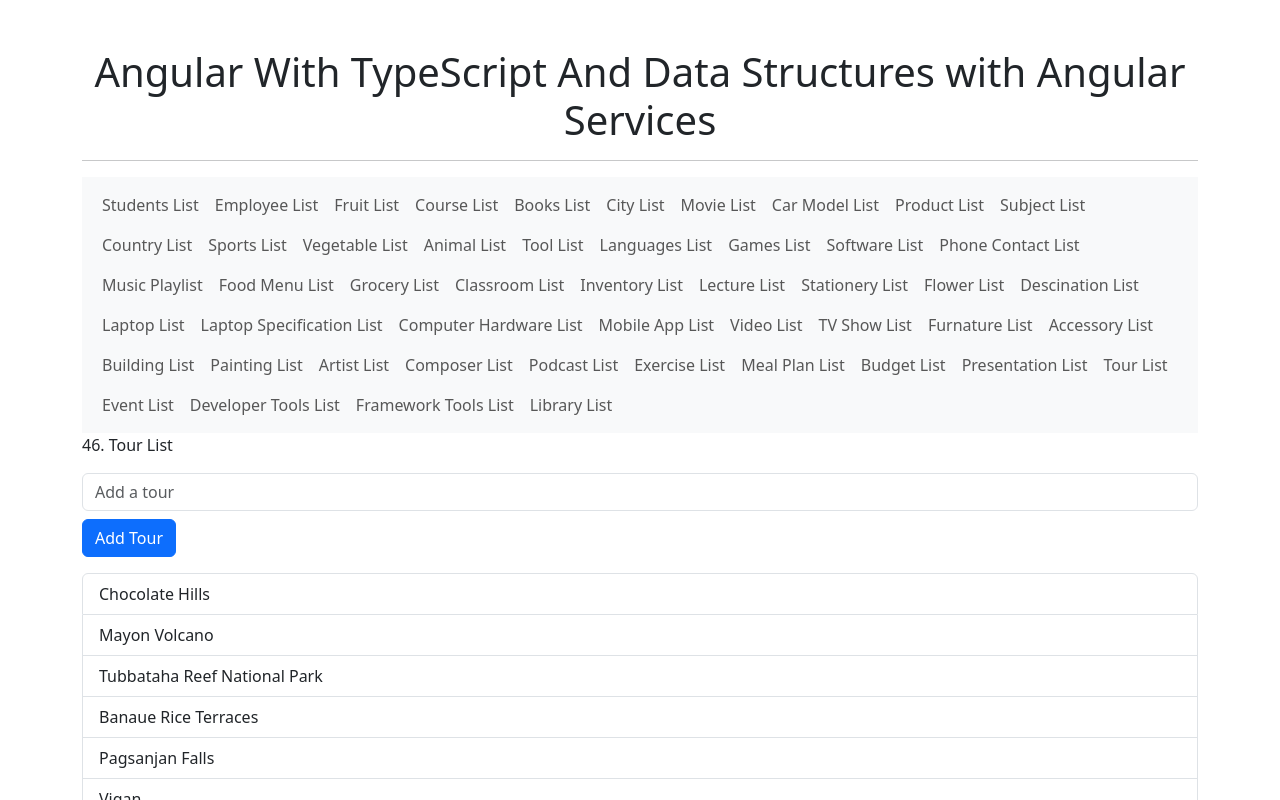
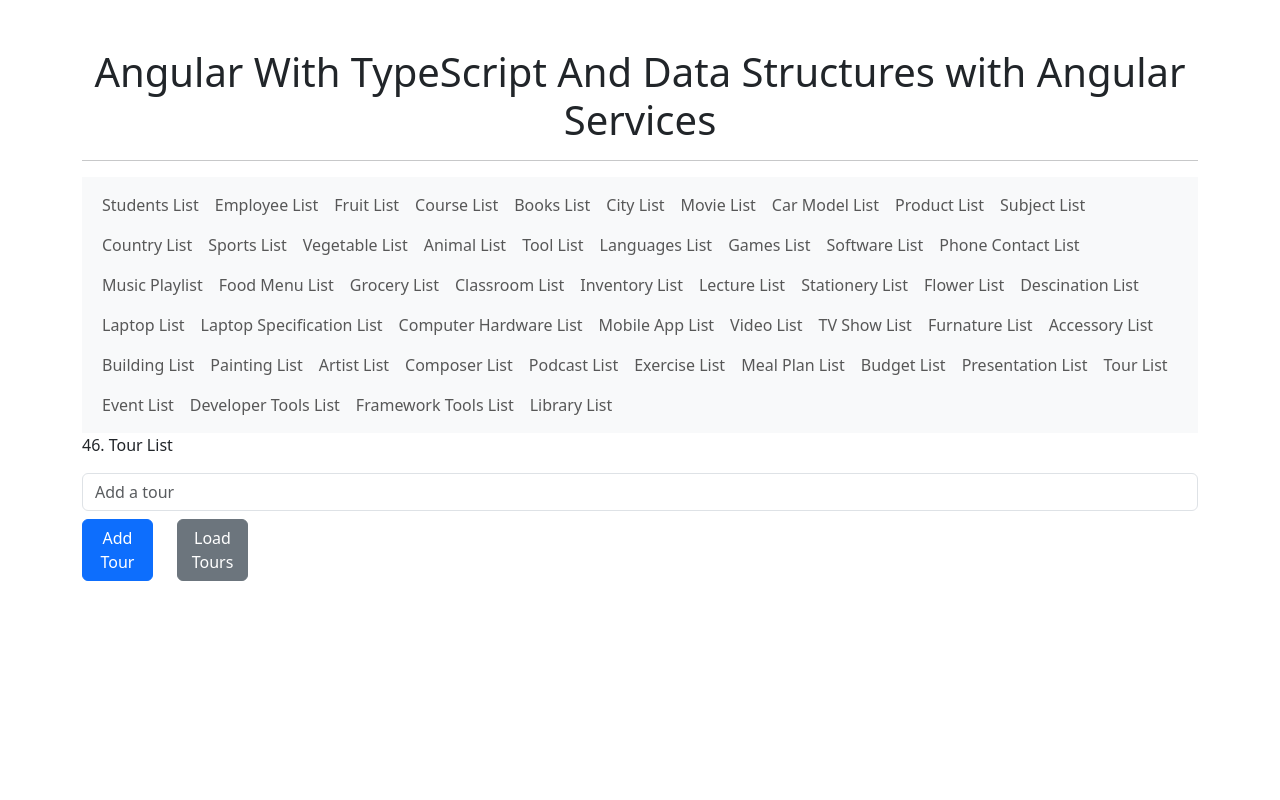
Before and after one commit to muningg/Angular_With_TypeScript_And_Data_Structures, an Angular app: page /tour-list in a window 1280 px wide. Shown: the top 800 px of the page. Built offline with nearby package versions, Linux system fonts and the light colour scheme.

Commit message:
feat(tour-list-service): add service to load tour list

```diff
--- a/src/app/components/tour-list/tour-list.component.html
+++ b/src/app/components/tour-list/tour-list.component.html
@@ -1,8 +1,14 @@
 <p>46. Tour List</p>
 <input type="text" class="form-control" [(ngModel)]="newTour" placeholder="Add a tour" />
 
-<button class="btn btn-primary mt-2" (click)="addTour()">Add Tour</button>
-
+<div class="row">
+  <div class="col-sm-1">
+    <button class="btn btn-primary mt-2" (click)="addTour()">Add Tour</button>
+  </div>
+  <div class="col-sm-1">
+    <button class="btn btn-secondary mt-2" (click)="provideToursList()">Load Tours</button>
+  </div>
+</div>
 <ul class="mt-3 list-group">
   <li class="list-group-item" *ngFor="let tour of tours">
     {{tour}}
--- a/src/app/components/tour-list/tour-list.component.ts
+++ b/src/app/components/tour-list/tour-list.component.ts
@@ -1,4 +1,5 @@
 import { Component } from '@angular/core';
+import { TourListService } from './tour-list.service';
 
 @Component({
   selector: 'app-tour-list',
@@ -6,13 +7,17 @@ import { Component } from '@angular/core';
   styleUrl: './tour-list.component.css'
 })
 export class TourListComponent {
-  tours: string[] = ['Chocolate Hills', 'Mayon Volcano', 'Tubbataha Reef National Park', 'Banaue Rice Terraces', 'Pagsanjan Falls', 'Vigan', 'Intramuros', 'Corregidor', 'Fort Santiago', 'Taal Volcano'];
+  tours: string[] = [];
   newTour: string = '';
+  constructor(private tourListService: TourListService) { }
 
   addTour() {
     if (this.newTour.trim()) {
-      this.tours.push(this.newTour);
+      this.tourListService.addTour(this.newTour);
       this.newTour = '';
     }
   }
+  provideToursList() {
+    this.tours = this.tourListService.loadTours();
+  }
 }
--- /dev/null
+++ b/src/app/components/tour-list/tour-list.service.ts
@@ -0,0 +1,18 @@
+import { Injectable } from '@angular/core';
+
+@Injectable({
+  providedIn: 'root'
+})
+export class TourListService {
+  private tours: string[] = [
+    'Chocolate Hills', 'Mayon Volcano', 'Tubbataha Reef National Park', 'Banaue Rice Terraces', 'Pagsanjan Falls', 'Vigan', 'Intramuros', 'Corregidor', 'Fort Santiago', 'Taal Volcano'
+  ];
+
+  loadTours() {
+    return this.tours;
+  }
+
+  addTour(tour: string) {
+    this.tours.push(tour);
+  }
+}
```
Also changed, not shown: 1 other file (tests, documents, lock files or other folders).
